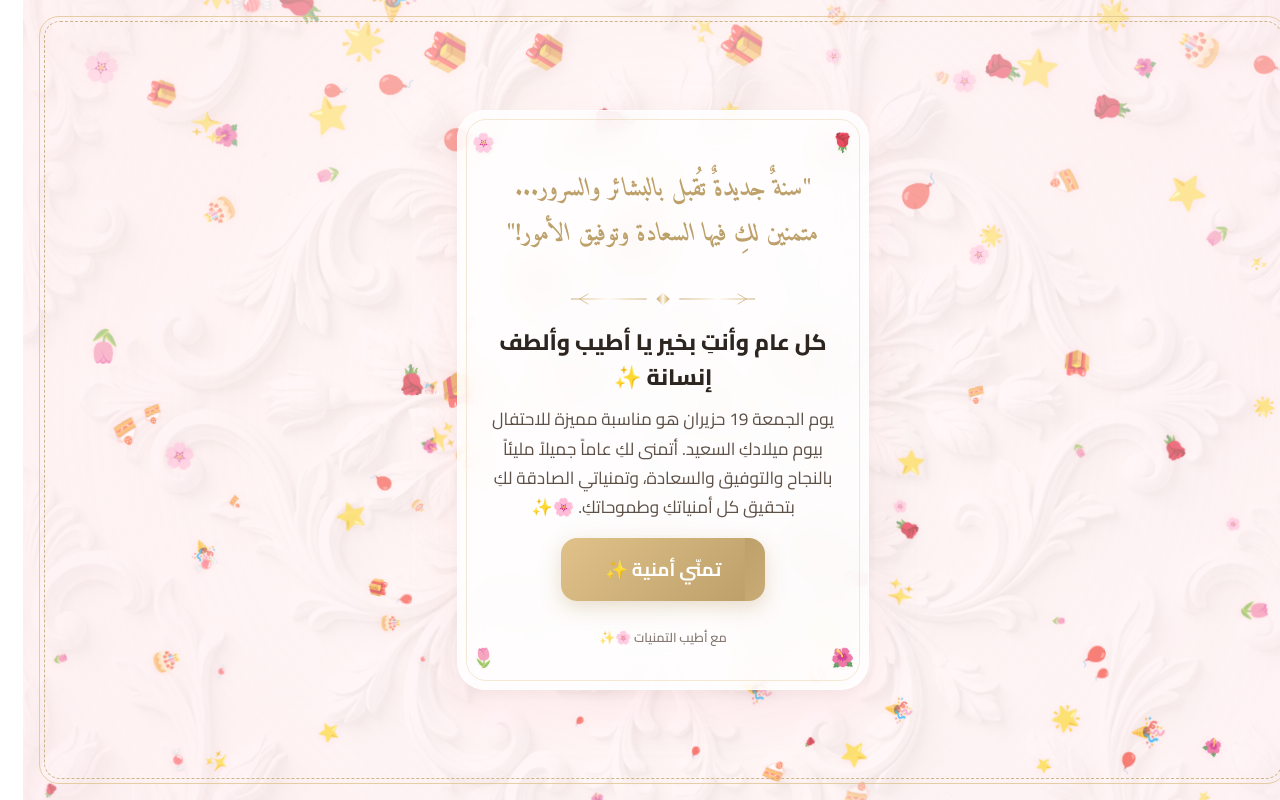
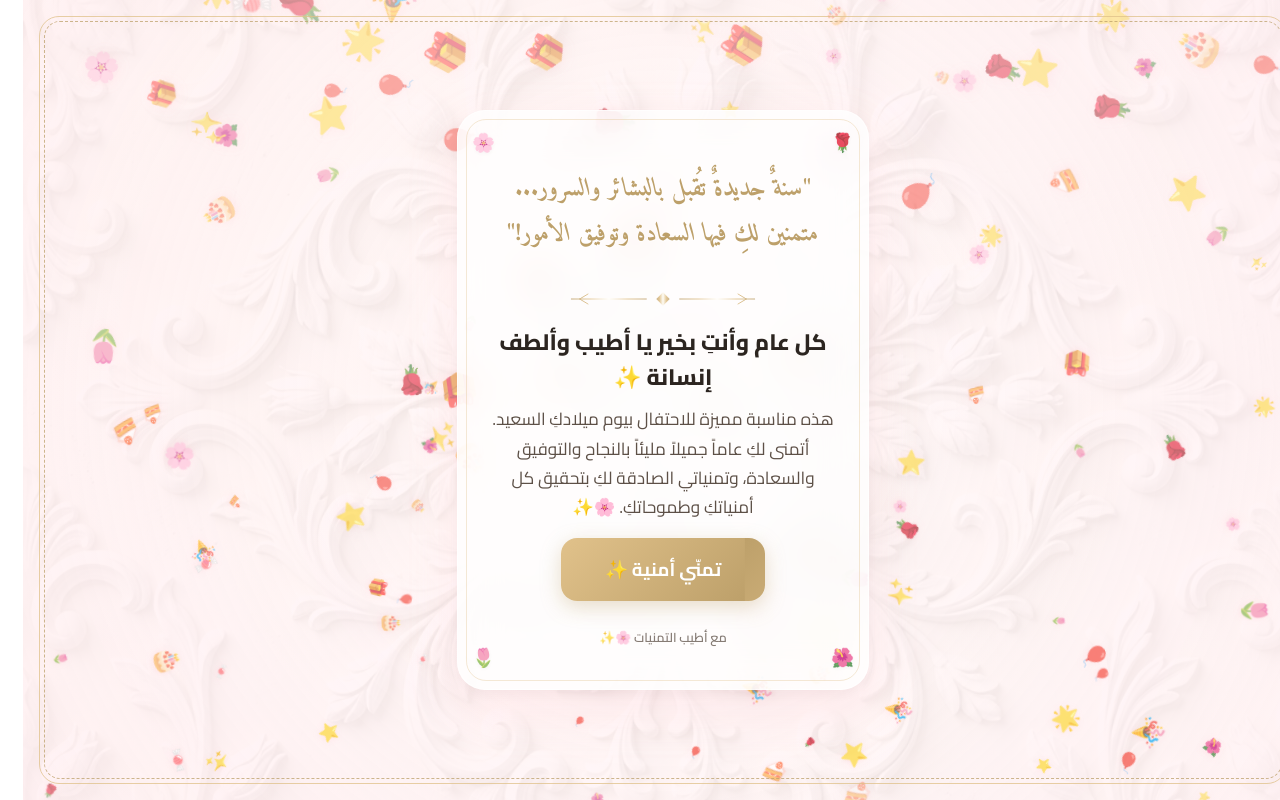
Before and after one commit to wedding15/date, a React (Vite) app: page / in a window 1280 px wide. Both pictures are taken after a click on the button "افتح البطاقة ✉️". Built offline with nearby package versions, Linux system fonts and the light colour scheme; a web font is replaced by a local one.

Commit message:
style: remove explicit date text, leaving only the countdown timer for the birthday

```diff
--- a/src/App.tsx
+++ b/src/App.tsx
@@ -274,7 +274,7 @@ export default function App() {
               <h2 className="main-greeting">كل عام وأنتِ بخير يا أطيب وألطف إنسانة ✨</h2>
 
               <p className="main-question" style={{ fontSize: "1.08rem", fontWeight: "500" }}>
-                يوم الجمعة 19 حزيران هو مناسبة مميزة للاحتفال بيوم ميلادكِ السعيد. أتمنى لكِ عاماً جميلاً مليئاً بالنجاح والتوفيق والسعادة، وتمنياتي الصادقة لكِ بتحقيق كل أمنياتكِ وطموحاتكِ. 🌸✨
+                هذه مناسبة مميزة للاحتفال بيوم ميلادكِ السعيد. أتمنى لكِ عاماً جميلاً مليئاً بالنجاح والتوفيق والسعادة، وتمنياتي الصادقة لكِ بتحقيق كل أمنياتكِ وطموحاتكِ. 🌸✨
               </p>
 
               <div style={{ display: "flex", justifyContent: "center", width: "100%", marginTop: "16px" }}>
@@ -319,7 +319,7 @@ export default function App() {
               </p>
 
               <div className="countdown-box">
-                <p className="countdown-title">⏳ المتبقي على يوم ميلادكِ السعيد (19 حزيران):</p>
+                <p className="countdown-title">⏳ المتبقي على يوم ميلادكِ السعيد:</p>
                 <div className="countdown-grid">
                   <div className="countdown-unit">
                     <span className="countdown-val">{timeLeft.days}</span>
```
